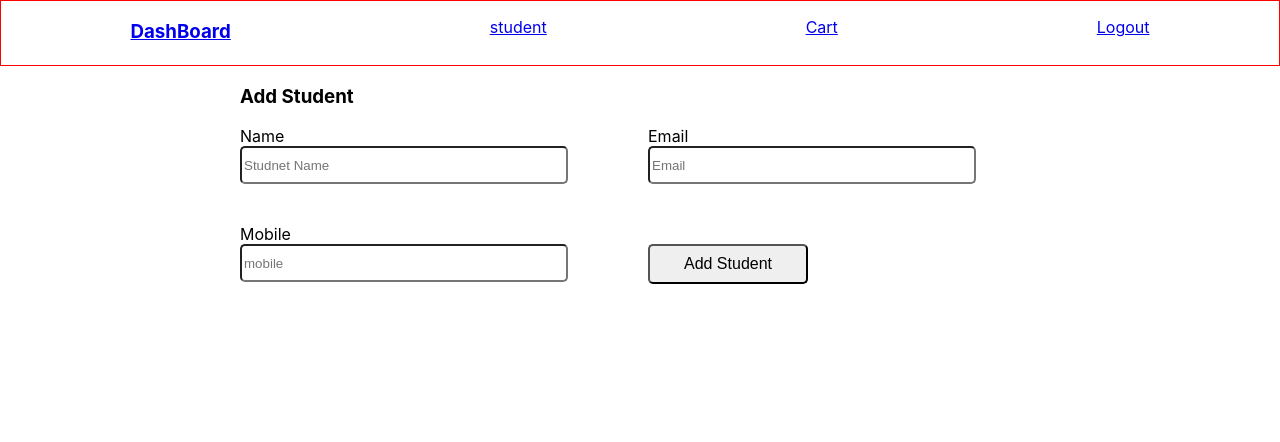
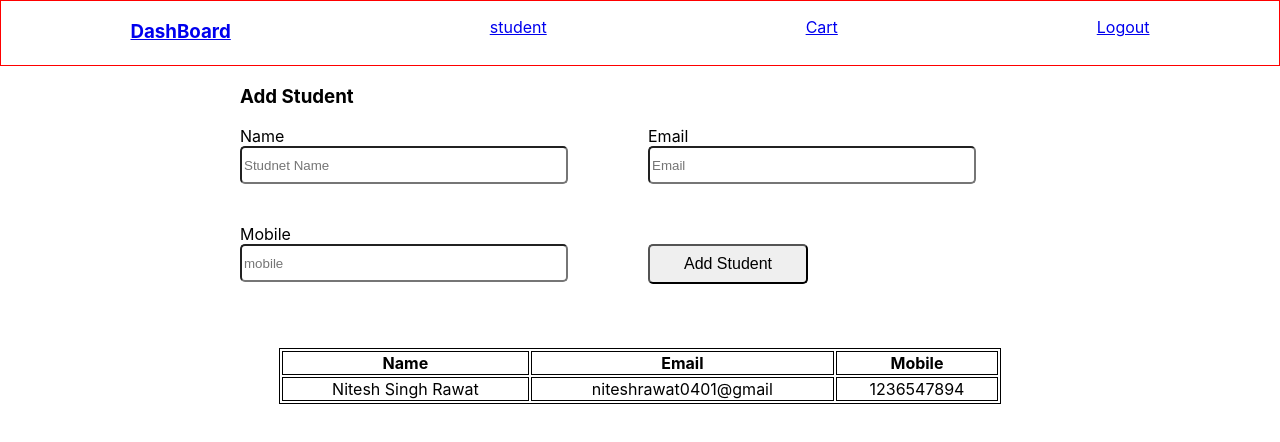
Before and after one commit to niteshrawat0401/Student-dashboard, a React (Create React App) app in the folder infinity/client/: page /student in a window 1280 px wide. Shown: the top 442 px of the page. Built offline with nearby package versions, Linux system fonts and the light colour scheme.

Commit message:
make tabe

```diff
--- a/infinity/client/src/components/pages/Student.jsx
+++ b/infinity/client/src/components/pages/Student.jsx
@@ -29,6 +29,22 @@ export const Student = () => {
         <input className='studentsubmit' type="submit" value="Add Student" />
       </form>
     </div>
+
+      <div className='appendtable'>
+    <table>
+      <thead>
+        <tr><th>Name</th>
+        <th>Email</th>
+        <th>Mobile</th></tr>
+      </thead>
+      <tbody>
+        <tr><td>Nitesh Singh Rawat</td>
+        <td>niteshrawat0401@gmail</td>
+        <td>1236547894</td>
+        </tr>
+      </tbody>
+    </table>
+    </div>
     </>
   )
 }
--- a/infinity/client/src/components/pages/css/students.css
+++ b/infinity/client/src/components/pages/css/students.css
@@ -21,3 +21,22 @@
     font-size: 16px;
     cursor: pointer;
 }
+.appendtable{
+    border: 1px solid black;
+    width: 45rem;
+    margin: auto;
+    margin-top: 4rem;
+}
+.appendtable table{
+    width: 45rem;
+    /* margin: auto; */
+}
+.appendtable tr th{
+    border: 1px solid black;
+    /* width: 10rem; */
+}
+.appendtable tr td{
+    border: 1px solid black;
+    /* width: 10rem; */
+    text-align: center;
+}
```
